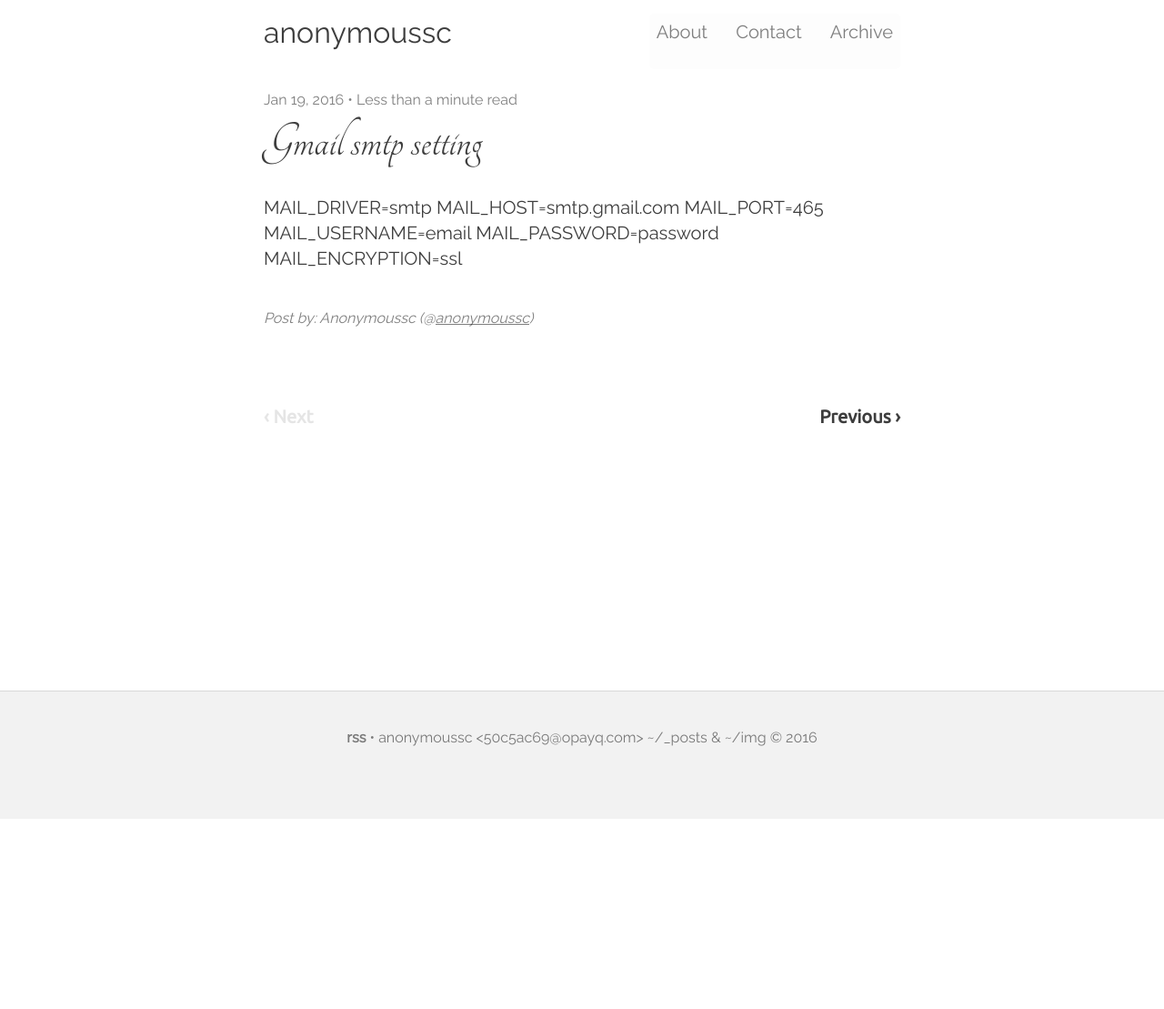
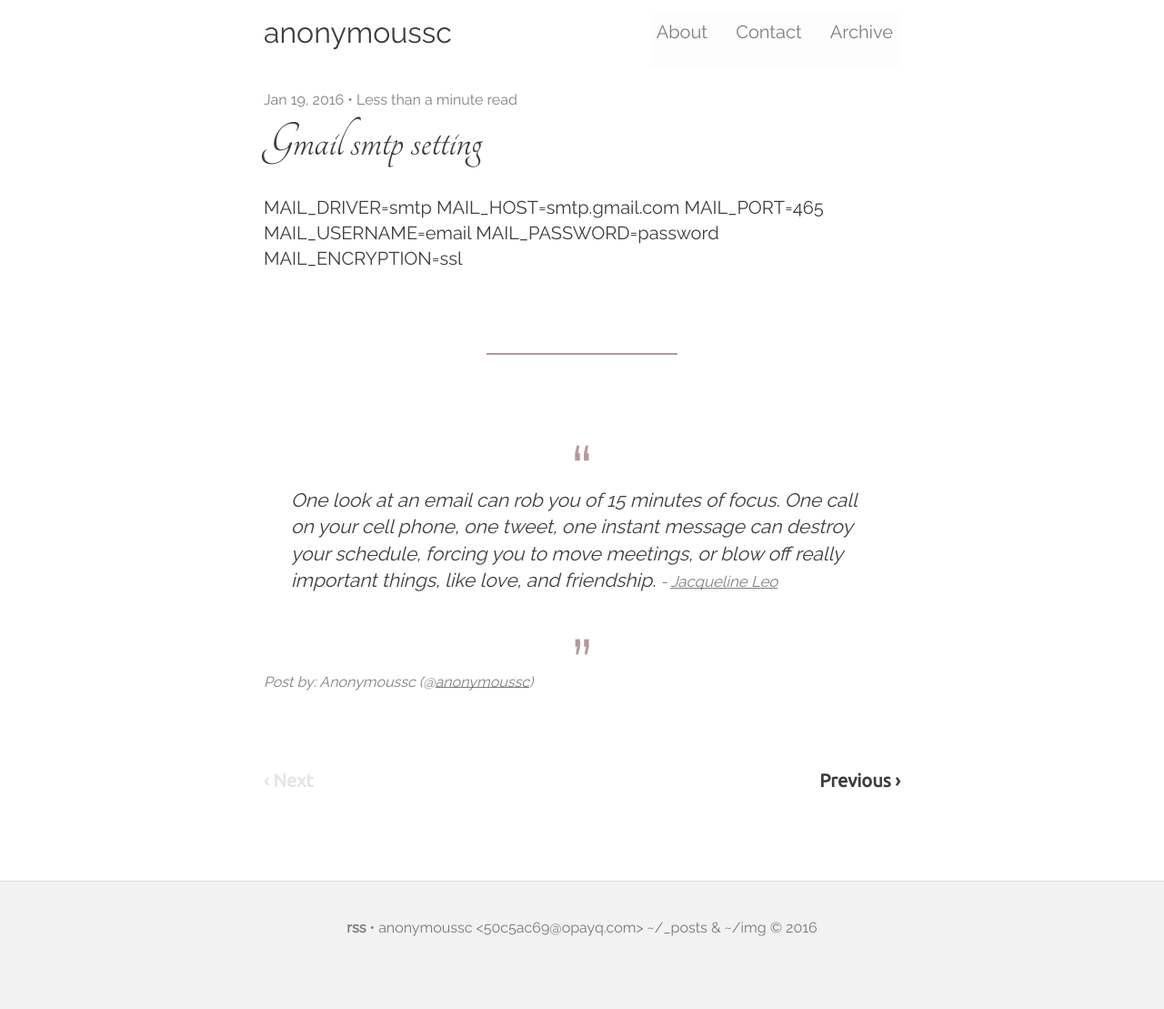
Before and after one commit to anonymoussc/anonymoussc.github.io, a Jekyll site: the page built from _posts/2016-01-19-gmail-smtp-setting.markdown, in a window 1280 px wide. Shown: the whole page at 91% size. Built offline with Jekyll 4.4.1, drawn with Linux system fonts in a browser that asks for light colours; nearby versions of some CDN libraries; comment, search, counter and statistics services are not loaded; before the commit the page ends 900 px from its top, so only the background shows below that.

Commit message:
Modified 2016-01-19-gmail-smtp-setting

```diff
--- a/_posts/2016-01-19-gmail-smtp-setting.markdown
+++ b/_posts/2016-01-19-gmail-smtp-setting.markdown
@@ -10,3 +10,8 @@ MAIL_PORT=465
 MAIL_USERNAME=email
 MAIL_PASSWORD=password
 MAIL_ENCRYPTION=ssl
+
+
+---
+> One look at an email can rob you of 15 minutes of focus. One call on your cell phone, one tweet, one instant message can destroy your schedule, forcing you to move meetings, or blow off really important things, like love, and friendship.
+> <small>- [Jacqueline Leo](http://www.brainyquote.com/quotes/quotes/j/jacqueline547986.html)</small>
```
Also changed, not shown: other parts of _posts/2016-01-19-gmail-smtp-setting.markdown (+1 -1 lines).
